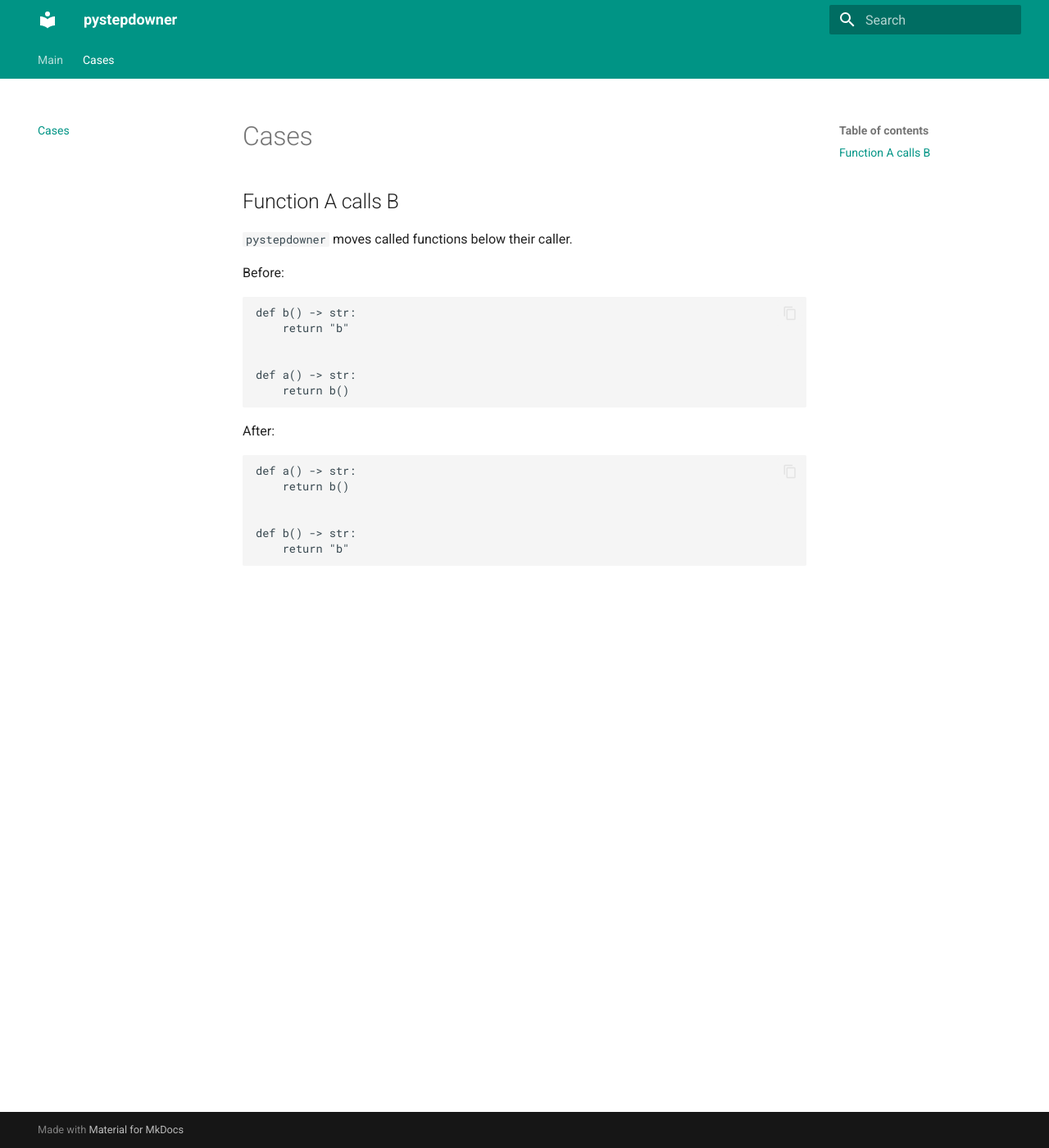
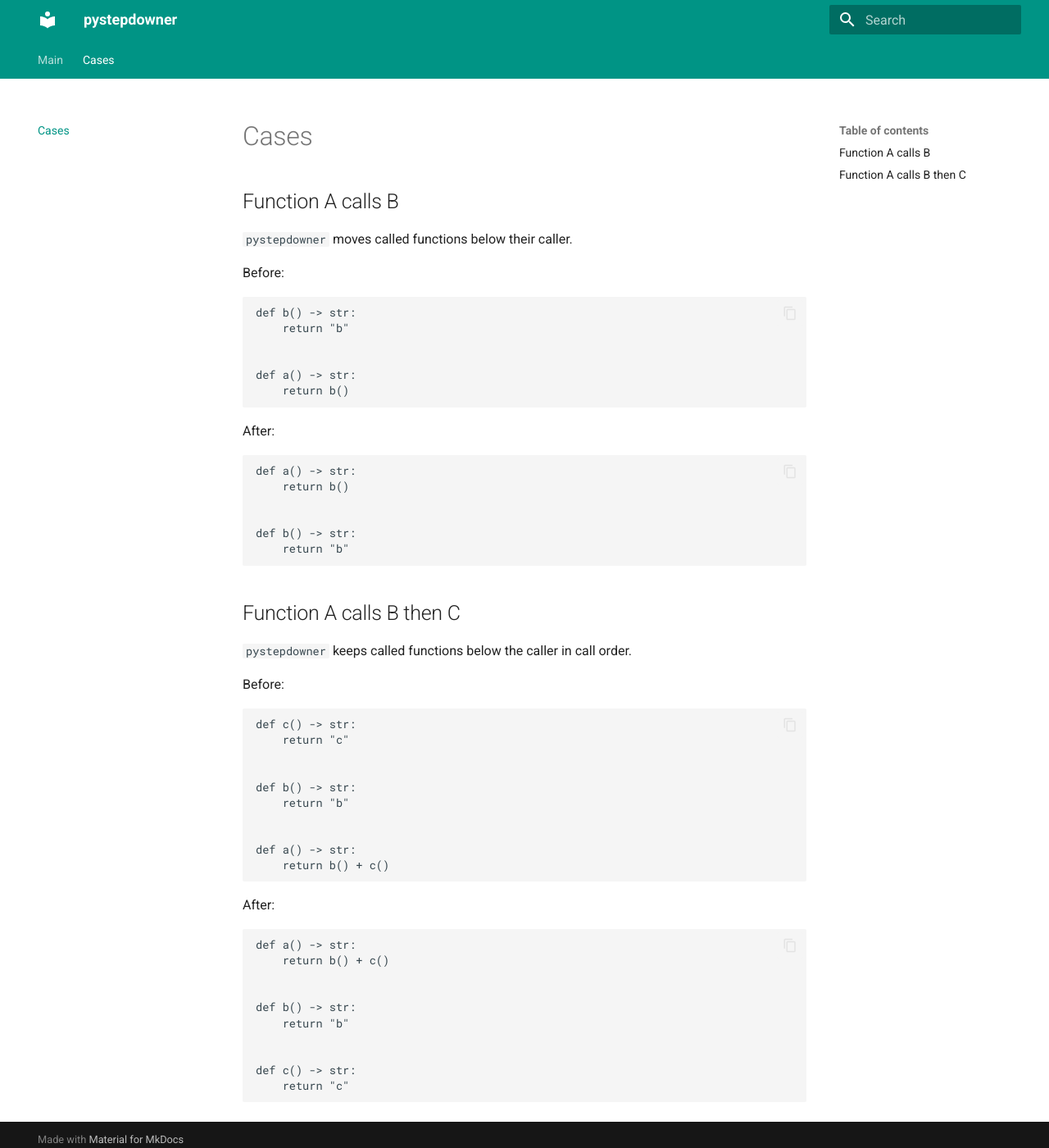
Before and after one commit to Snusmumr1000/pystepdowner, an MkDocs documentation site: the page built from docs/cases.md, in a window 1280 px wide and 1400 px high. Shown: the whole window at 82% size. Built offline with MkDocs 1.6.1 and Material for MkDocs 9.7.7, drawn with Linux system fonts in a browser that asks for light colours.

Commit message:
Add multi-call docs case

````diff
--- a/docs/cases.md
+++ b/docs/cases.md
@@ -25,3 +25,37 @@
 def b() -> str:
     return "b"
 ```
+
+## Function A calls B then C
+
+`pystepdowner` keeps called functions below the caller in call order.
+
+Before:
+
+```python
+def c() -> str:
+    return "c"
+
+
+def b() -> str:
+    return "b"
+
+
+def a() -> str:
+    return b() + c()
+```
+
+After:
+
+```python
+def a() -> str:
+    return b() + c()
+
+
+def b() -> str:
+    return "b"
+
+
+def c() -> str:
+    return "c"
+```
````
